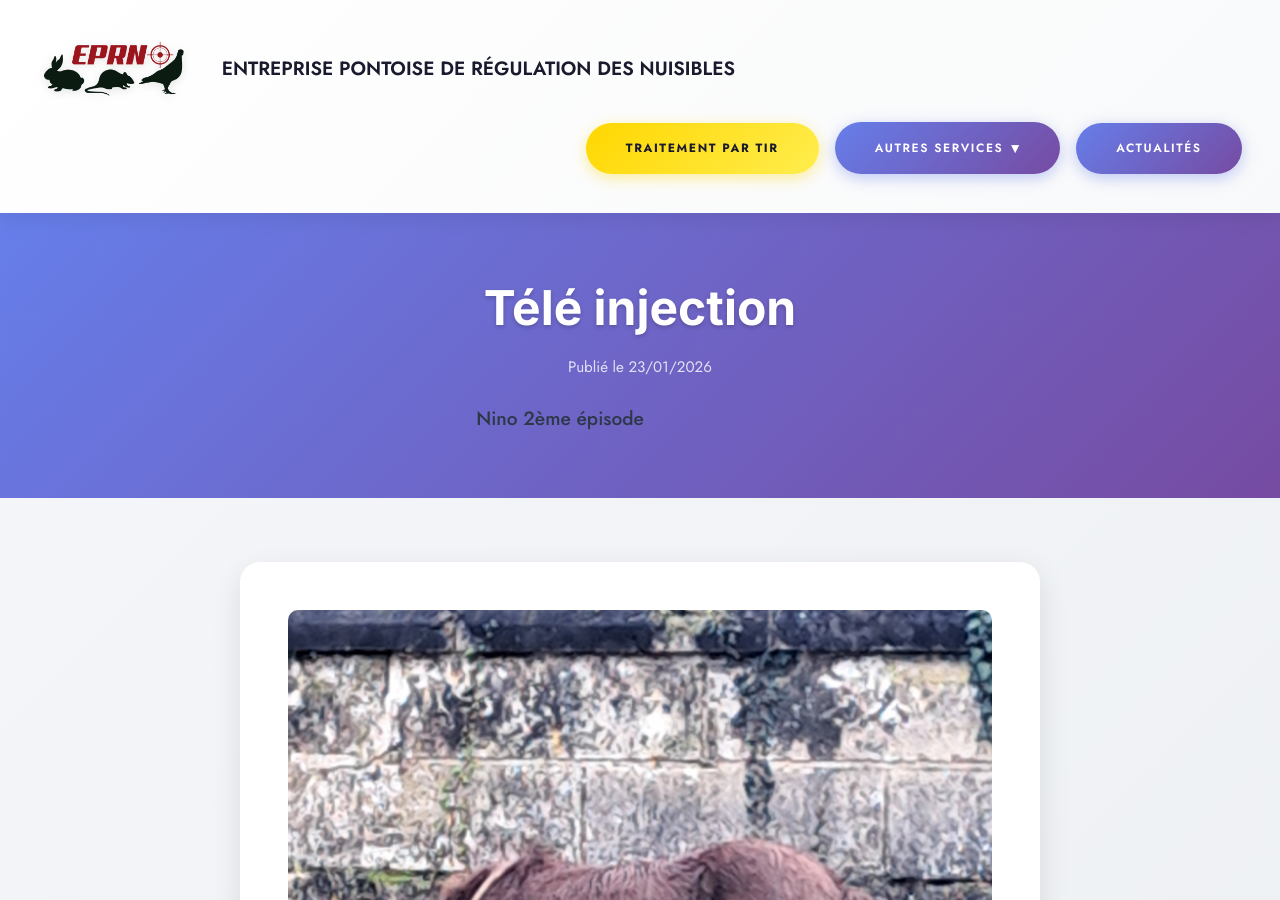
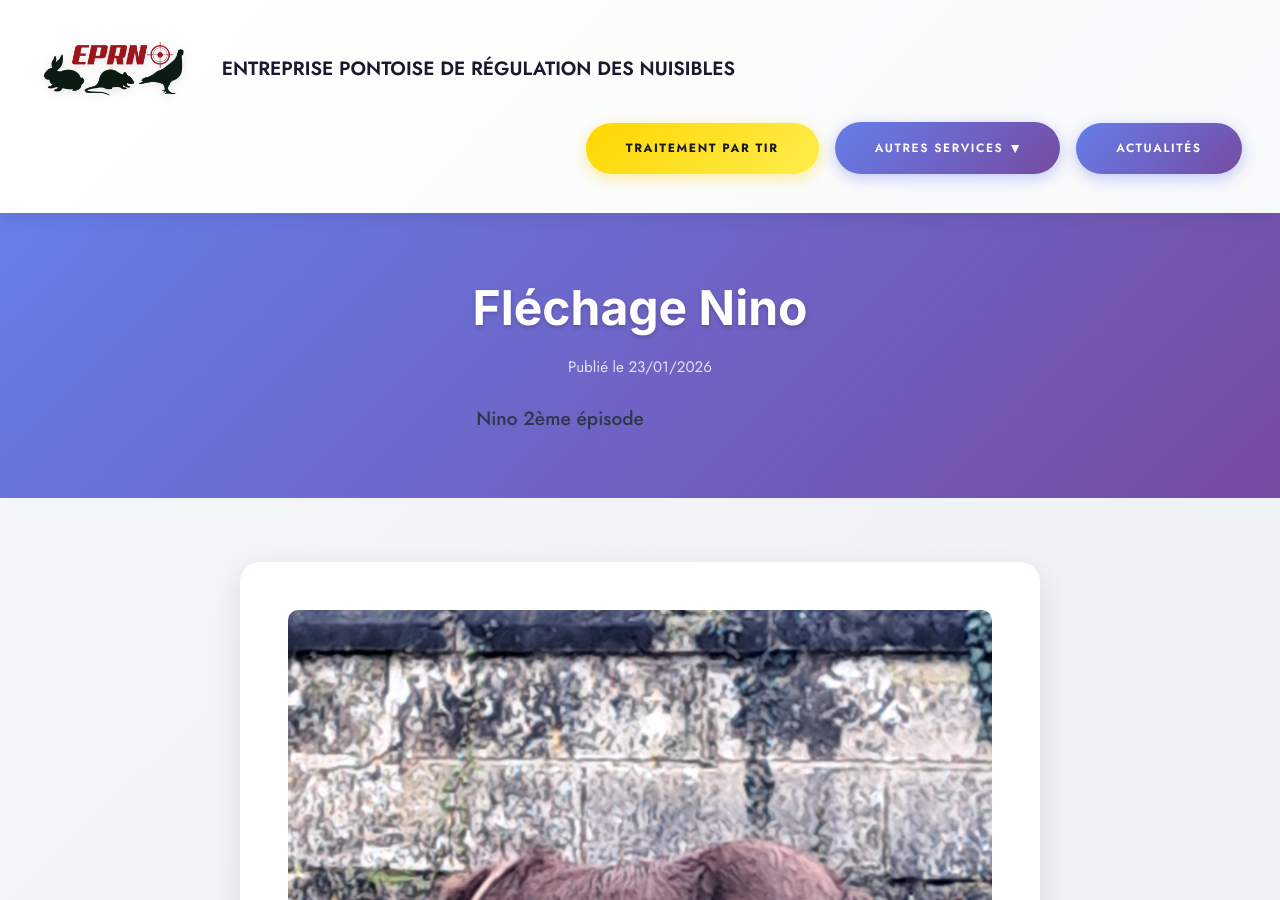
Before and after one commit to TheDoubleJo/eprn, a Jekyll site: the page built from _posts/2026-01-23-télé-injection.md, in a window 1280 px wide and 900 px high. Built offline with Jekyll 4.4.1, drawn with Linux system fonts in a browser that asks for light colours.

Commit message:
Update Actualités “2026-01-23-télé-injection”

```diff
--- a/_posts/2026-01-23-télé-injection.md
+++ b/_posts/2026-01-23-télé-injection.md
@@ -1,6 +1,6 @@
 ---
 layout: post
-title: Télé injection
+title: Fléchage Nino
 description: Nino 2ème épisode
 image: /images/uploads/Nino_2.jpg
 youtube_url: https://youtu.be/lz9wlorbNWU
```
